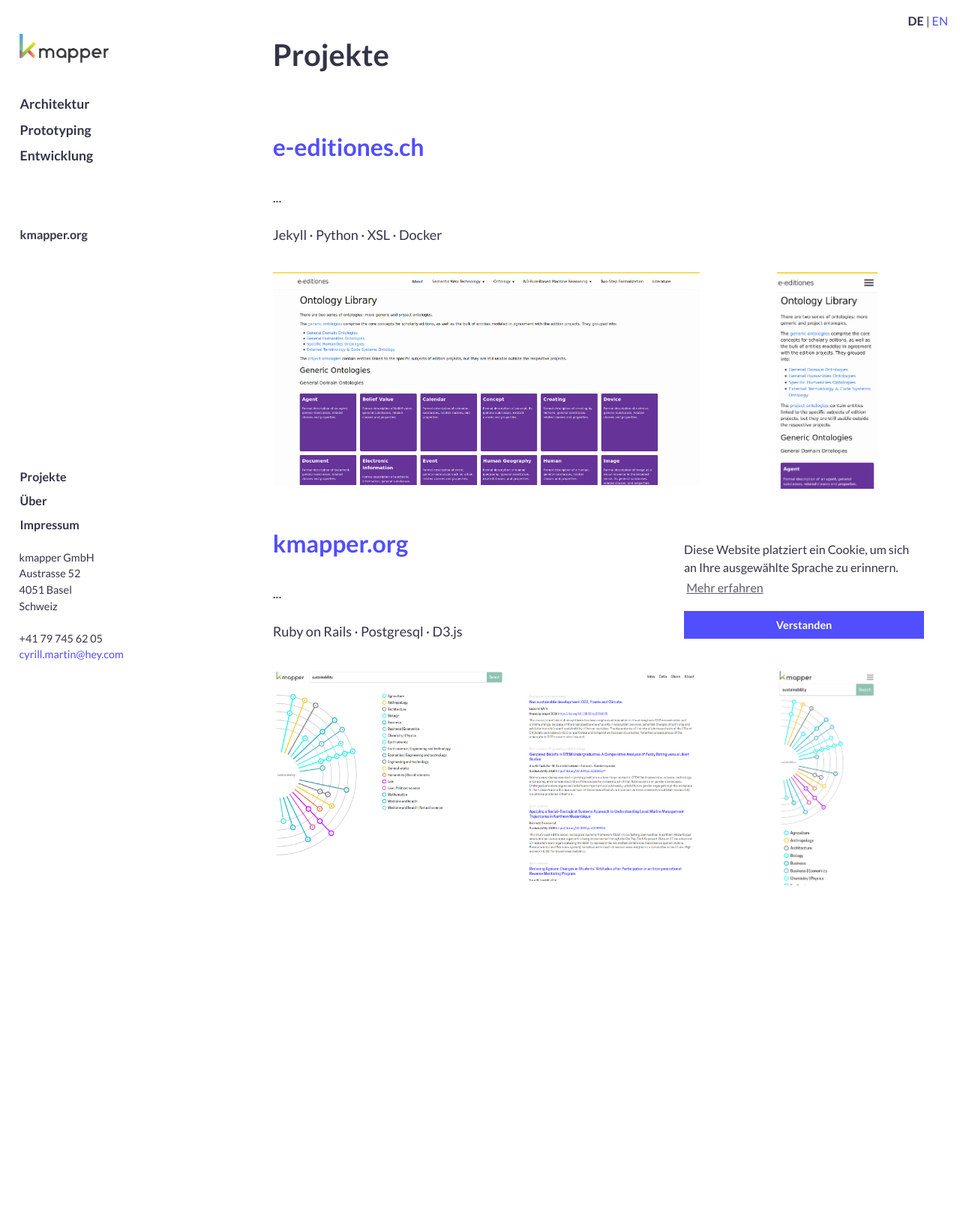
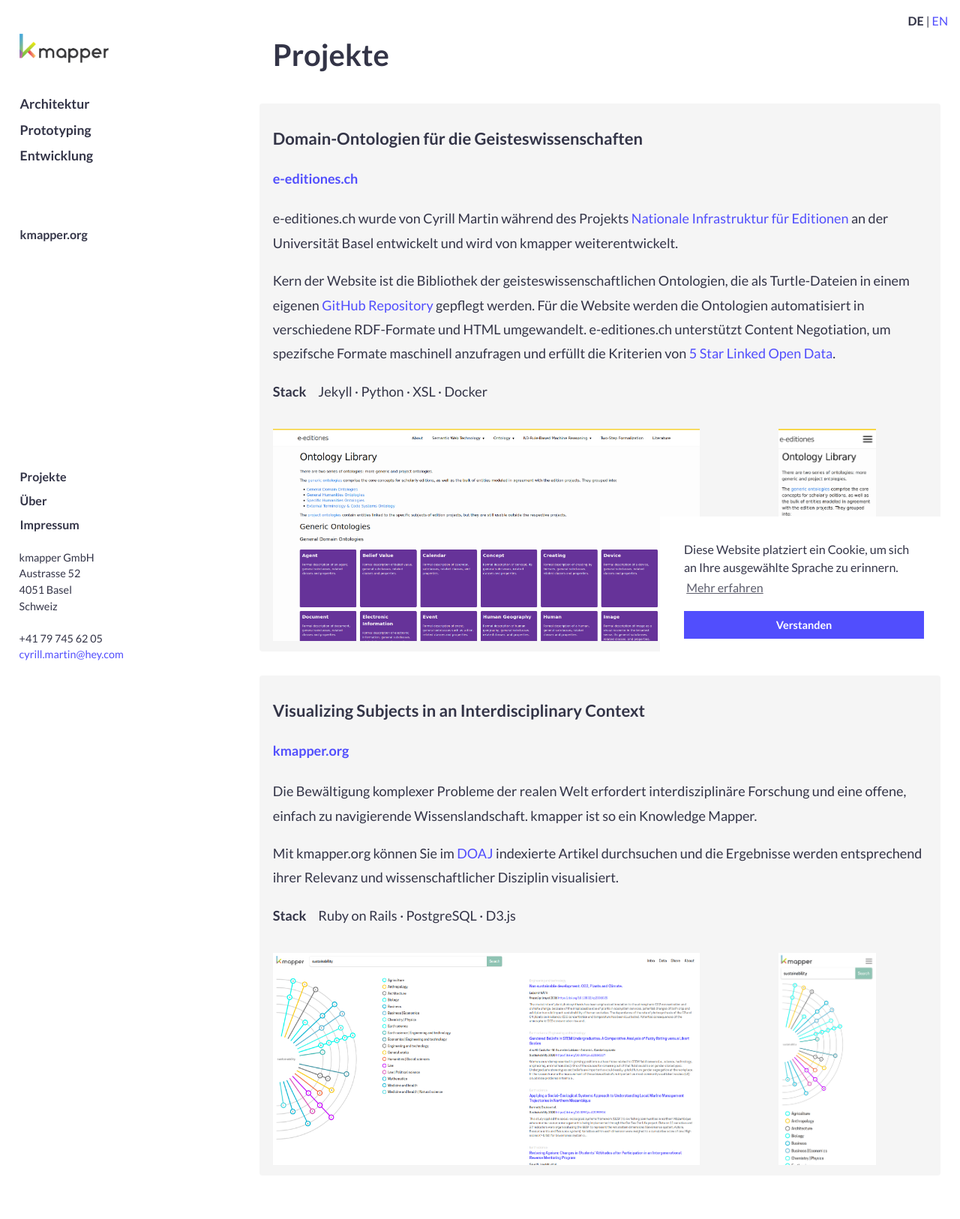
Before and after one commit to cyrill-martin/kmapper.com, a Jekyll site: the page built from sites/_de/projekte.md, in a window 1280 px wide. Shown: the whole page at 75% size. Built offline with Jekyll 4.4.1, drawn with Linux system fonts in a browser that asks for light colours; before the commit the page ends 1221 px from its top, so only the background shows below that.

Commit message:
Add projects

```diff
--- a/_layouts/imprint.html
+++ b/_layouts/imprint.html
@@ -13,7 +13,7 @@
 		<h4>Kontaktadresse</h4>
 
 		<p>
-			kmapper GmbH<br>
+			kmapper GmbH (in Gründung)<br>
 			Austrasse 52<br>
 			4051 Basel<br>
 			Schweiz
--- a/_layouts/projects.html
+++ b/_layouts/projects.html
@@ -18,12 +18,13 @@
 
 		<div class="row">
 			<div class="col-12 project-info">
-				<h2><a href="{{ project.url }}" target="_blank">{{ project.title }}</a></h2>
+				<h3>{{ project.title }}</h3>
+				<h4><a href="{{ project.url }}" target="_blank">{{ project.link_text }}</a></h4>
 				<p>
 					{{ project.desc }}
 				</p>
 				<p>
-					{{ project.stack | join: " &#183; " }}
+					<span class="stack">Stack</span>{{ project.stack | join: " &#183; " }}
 				</p>
 			</div>
 		</div>
@@ -40,5 +41,3 @@
 	</div>
 
 {%- endfor -%}
-
-{{ content }}
--- a/_sass/kmapper.scss
+++ b/_sass/kmapper.scss
@@ -168,6 +168,9 @@
 }
 
 .project {
+	margin-bottom: 2rem;
+	background-color: #F5F5F5;
+	border-radius: 4px;
 
 	.project-image {
 		position: relative;
@@ -180,8 +183,13 @@
 		position: relative;
 		text-align: center;
 		img {
-			width: 50%;
+			width: 49%;
 		}
+	}
+
+	.stack {
+		font-weight: bold;
+		margin-right: 1rem;
 	}
 }
 
@@ -293,16 +301,18 @@
 
 	.project {
 
+
 		.project-image {
 			img {
-				width: 100%;
+				display: none;
 			}
 		}
 
 		.project-image-mobile {
 			img {
-				width: 25%;
+				width: 90%;
 			}
 		}
 	}
+
 }
--- a/sites/_de/projekte.md
+++ b/sites/_de/projekte.md
@@ -6,23 +6,37 @@
 permalink: /de/projekte/
 
 projects:
-- title: e-editiones.ch
+- title: Domain-Ontologien für die Geisteswissenschaften
+  link_text: e-editiones.ch
+  url: http://e-editiones.ch/ontology
   image: eeditionesCH.png
   image_mobile: eeditionesCH_mobile.png
-  desc: ...
+  desc:
+    <p>
+      e-editiones.ch wurde von Cyrill Martin während des Projekts <a href="https://github.com/nie-ine/" target="_blank">Nationale Infrastruktur für Editionen</a> an der Universität Basel entwickelt und wird von kmapper weiterentwickelt.
+    </p>
+    <p>
+      Kern der Website ist die Bibliothek der geisteswissenschaftlichen Ontologien, die als Turtle-Dateien in einem eigenen <a href="https://github.com/nie-ine/Ontologies" target="_blank">GitHub Repository</a> gepflegt werden. Für die Website werden die Ontologien automatisiert in verschiedene RDF-Formate und HTML umgewandelt. e-editiones.ch unterstützt Content Negotiation, um spezifsche Formate maschinell anzufragen und erfüllt die Kriterien von <a href="https://www.w3.org/DesignIssues/LinkedData.html#fivestar" target="_blank">5 Star Linked Open Data</a>.
+    </p>
   stack:
     - Jekyll
     - Python
     - XSL
     - Docker
-  url: http://e-editiones.ch
-- title: kmapper.org
+- title: Visualizing Subjects in an Interdisciplinary Context
+  link_text: kmapper.org
+  url: http://kmapper.org/doaj?q=sustainability
   image: kmapperOrg.png
   image_mobile: kmapperOrg_mobile.png
-  desc: ...
+  desc:
+    <p>
+      Die Bewältigung komplexer Probleme der realen Welt erfordert interdisziplinäre Forschung und eine offene, einfach zu navigierende Wissenslandschaft. kmapper ist so ein Knowledge Mapper.
+    </p>
+    <p>
+      Mit kmapper.org können Sie im <a href="https://doaj.org" target="_blank">DOAJ</a> indexierte Artikel durchsuchen und die Ergebnisse werden entsprechend ihrer Relevanz und wissenschaftlicher Disziplin visualisiert.
+    </p>
   stack:
     - Ruby on Rails
-    - Postgresql
+    - PostgreSQL
     - D3.js
-  url: http://kmapper.org
 ---
```
Also changed, not shown: other parts of _layouts/imprint.html (+1 -1 lines), sites/_en/projects.md (+25 -9 lines).
